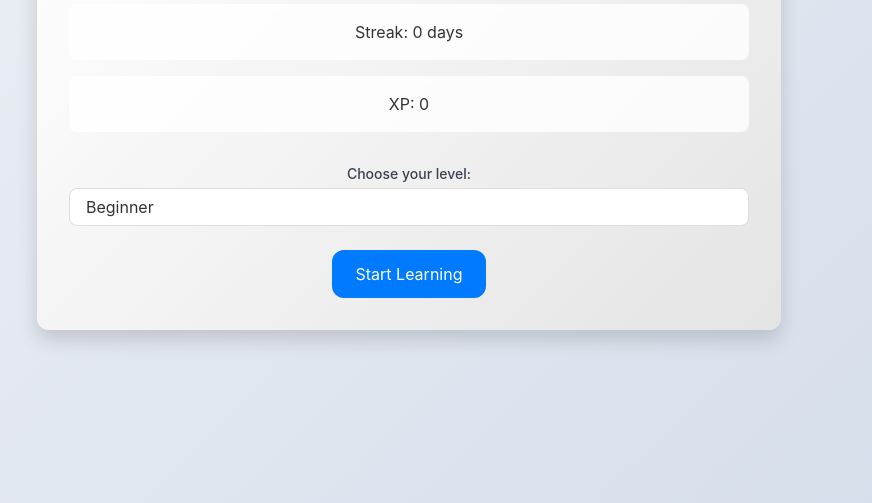
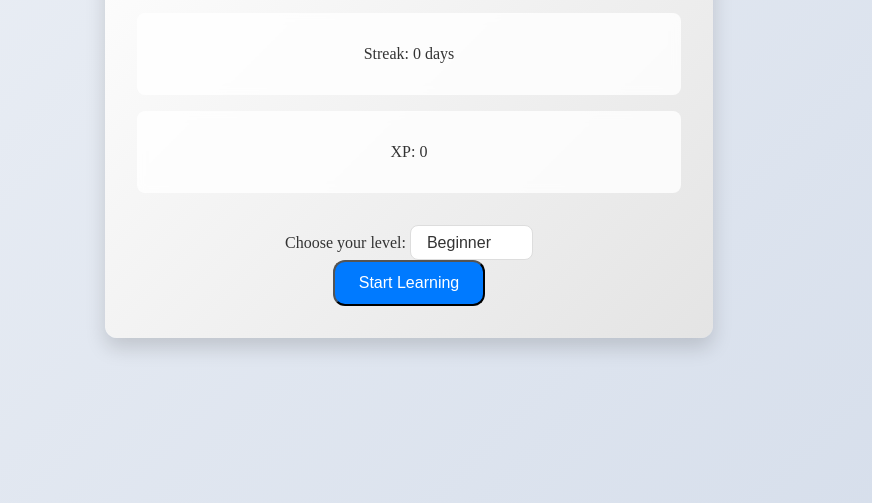
Before and after one commit to jeoifnwenrf/learning, a plain HTML site: page index.html in a window 1280 px wide. Shown: the part 297-800 px from the top of the page, without its empty margins (231-1103 px from the left). Drawn offline with nearby package versions, Linux system fonts and the light colour scheme.

Commit message:
Update index.html

```diff
--- a/index.html
+++ b/index.html
@@ -4,11 +4,11 @@
     <meta charset="UTF-8">
     <meta name="viewport" content="width=device-width, initial-scale=1.0">
     <title>English Learning</title>
-    <link href="https://unpkg.com/tailwindcss@^2.0/dist/tailwind.min.css" rel="stylesheet">
+    <link href="https://db.onlinewebfonts.com/c/14936bb7a4b6575fd2eee80a3ab52cc2?family=Feather+Bold" rel="stylesheet">
     <style>
         /* macOS-like font and base styles */
         body {
-            font-family: '-apple-system', 'BlinkMacSystemFont', 'Segoe UI', 'Roboto', 'Oxygen', 'Ubuntu', 'Cantarell', 'Fira Sans', 'Droid Sans', 'Helvetica Neue', sans-serif;
+            font-family: "Feather Bold";
             background: linear-gradient(135deg, #f5f7fa, #c3cfe2);
             color: #333;
             margin: 0;
```
